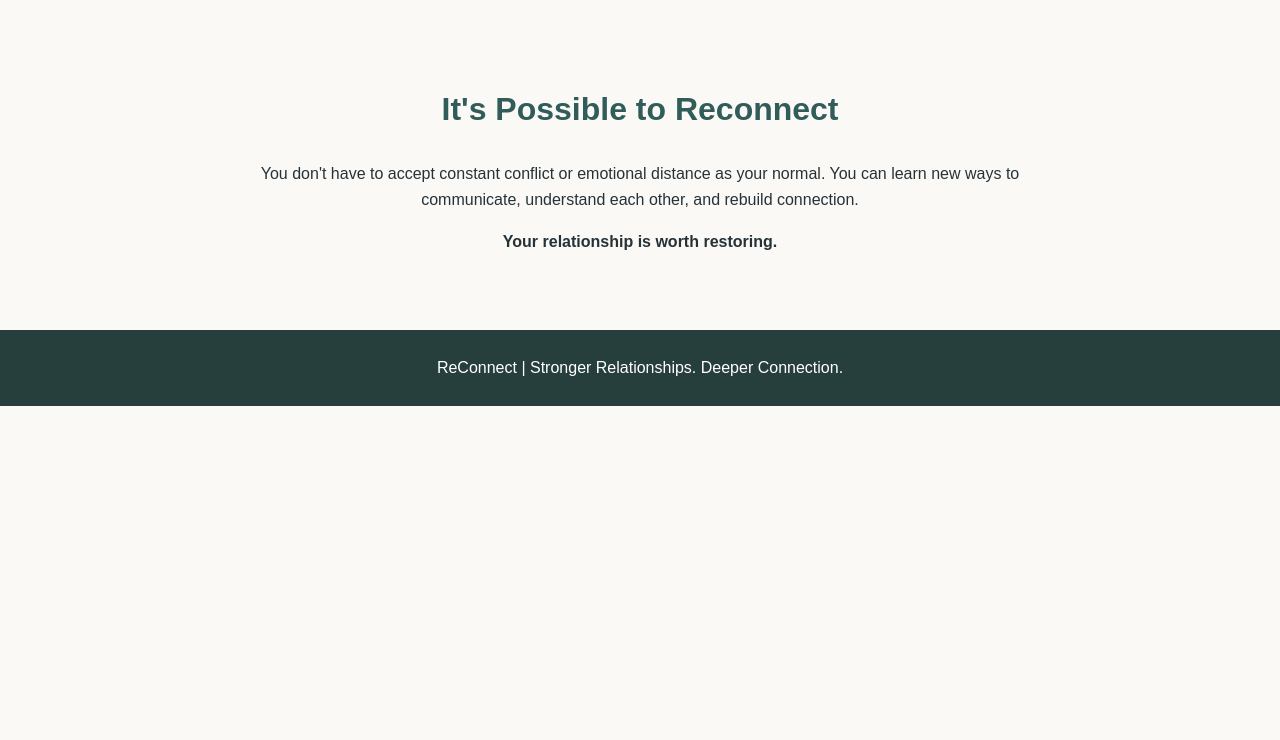
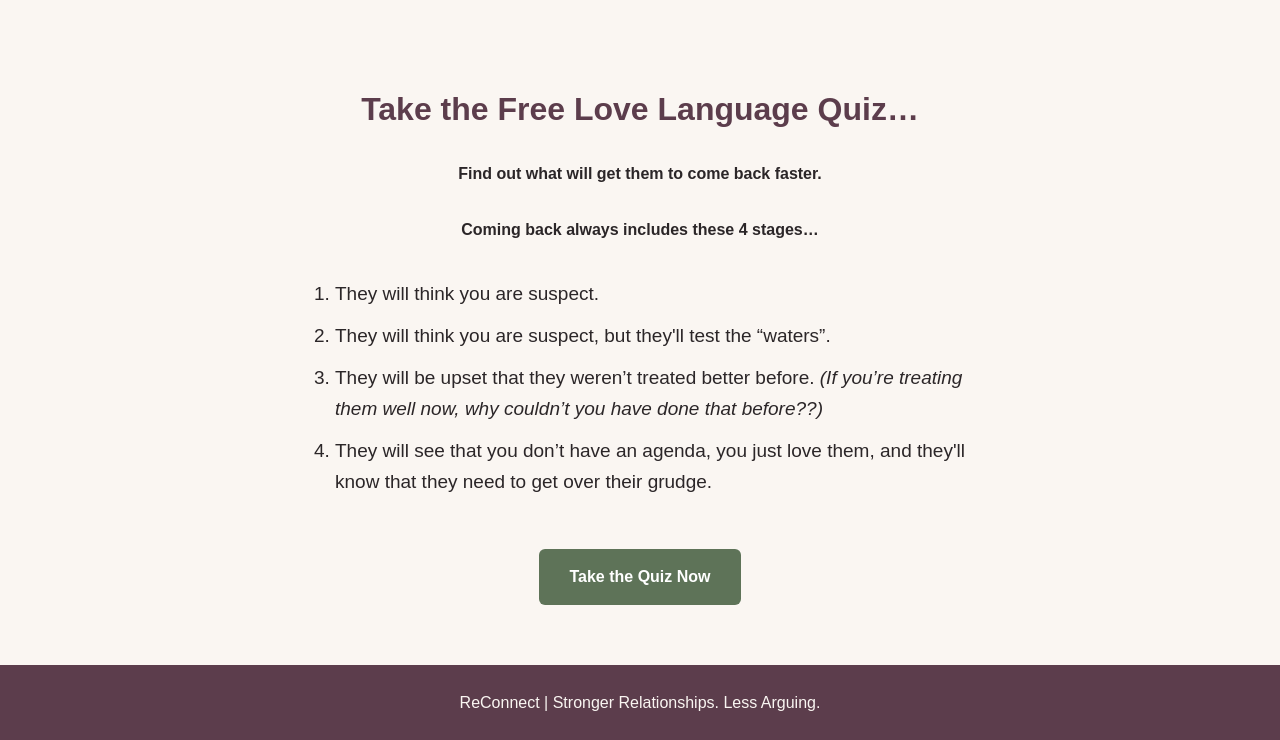
Before and after one commit to support239/restoretheconnection.com, a plain HTML site: page index.html in a window 1280 px wide. Shown: the part 1026-1766 px from the top of the page. Before the commit the page ends 1432 px from the top, so only its background shows below. Drawn offline with Linux system fonts and the light colour scheme.

Commit message:
Update index.html

```diff
--- a/index.html
+++ b/index.html
@@ -1,9 +1,9 @@
-
 <!DOCTYPE html>
 <html lang="en">
 <head>
   <meta charset="UTF-8">
   <meta name="viewport" content="width=device-width, initial-scale=1.0">
+  <meta name="robots" content="noindex, nofollow">
   <title>Reconnect | Restore Your Relationships</title>
   <meta name="description" content="Reconnect with your spouse or child. Move beyond arguments, defensiveness, and emotional distance.">
   <style>
@@ -14,24 +14,24 @@
     body {
       margin: 0;
       font-family: Arial, sans-serif;
-      color: #263238;
-      background: #faf9f6;
+      color: #2B2628;
+      background: #FAF6F2;
       line-height: 1.6;
     }
 
     header {
       padding: 22px;
       text-align: center;
-      background: white;
+      background: #FFFFFF;
       font-size: 25px;
       font-weight: bold;
-      color: #315c59;
+      color: #5C3D4C;
     }
 
     .hero {
       padding: 90px 20px;
       text-align: center;
-      background: #e8f0ec;
+      background: #E8DFDF;
     }
 
     .hero h1 {
@@ -39,7 +39,7 @@
       margin: 0 auto 20px;
       font-size: clamp(36px, 6vw, 58px);
       line-height: 1.15;
-      color: #244b46;
+      color: #5C3D4C;
     }
 
     .hero p {
@@ -53,7 +53,7 @@
       margin-top: 20px;
       padding: 15px 30px;
       border-radius: 6px;
-      background: #315c59;
+      background: #5E7358;
       color: white;
       text-decoration: none;
       font-weight: bold;
@@ -68,7 +68,7 @@
 
     .section h2 {
       font-size: 32px;
-      color: #315c59;
+      color: #5C3D4C;
     }
 
     .problems {
@@ -77,11 +77,24 @@
       font-size: 19px;
     }
 
+    .stages {
+      text-align: left;
+      display: inline-block;
+      font-size: 19px;
+      max-width: 650px;
+      margin: 20px auto;
+      padding-left: 20px;
+    }
+
+    .stages li {
+      margin-bottom: 12px;
+    }
+
     footer {
       padding: 25px;
       text-align: center;
-      background: #263f3c;
-      color: white;
+      background: #5C3D4C;
+      color: #FAF6F2;
     }
   </style>
 </head>
@@ -115,20 +128,24 @@
   </section>
 
   <section class="section" id="start">
-    <h2>It's Possible to Reconnect</h2>
+    <h2>Take the Free Love Language Quiz…</h2>
 
-    <p>
-      You don't have to accept constant conflict
-      or emotional distance as your normal.
-      You can learn new ways to communicate,
-      understand each other, and rebuild connection.
-    </p>
+    <p><strong>Find out what will get them to come back faster.</strong></p>
 
-    <p><strong>Your relationship is worth restoring.</strong></p>
+    <p style="margin-top: 30px;"><strong>Coming back always includes these 4 stages…</strong></p>
+
+    <ol class="stages">
+      <li>They will think you are suspect.</li>
+      <li>They will think you are suspect, but they'll test the “waters”.</li>
+      <li>They will be upset that they weren’t treated better before. <em>(If you’re treating them well now, why couldn’t you have done that before??)</em></li>
+      <li>They will see that you don’t have an agenda, you just love them, and they'll know that they need to get over their grudge.</li>
+    </ol>
+
+    <a href="/their-love-language.html" class="button">Take the Quiz Now</a>
   </section>
 
   <footer>
-    ReConnect | Stronger Relationships. Deeper Connection.
+    ReConnect | Stronger Relationships. Less Arguing.
   </footer>
 
 </body>
```
